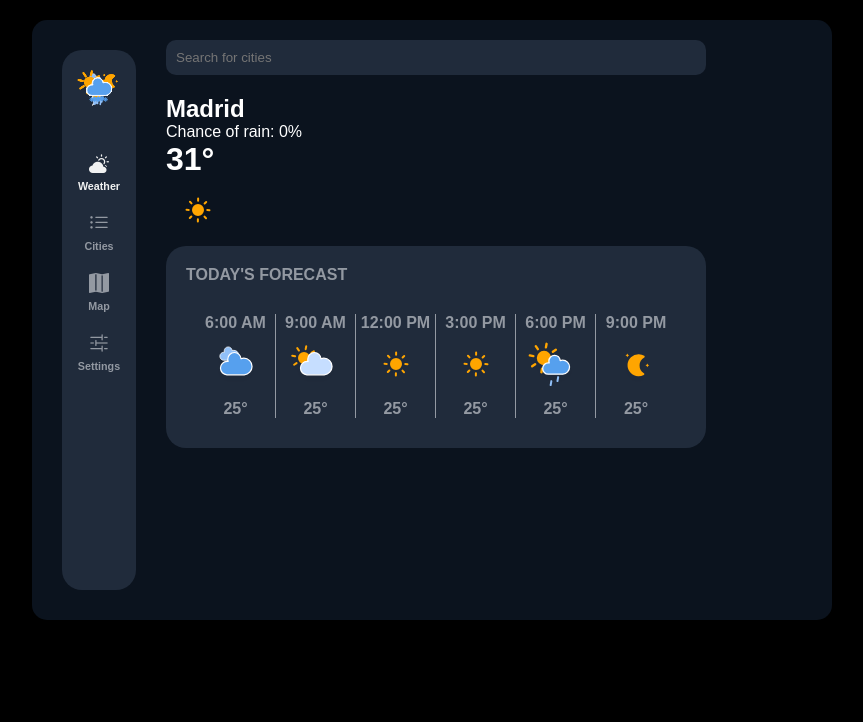
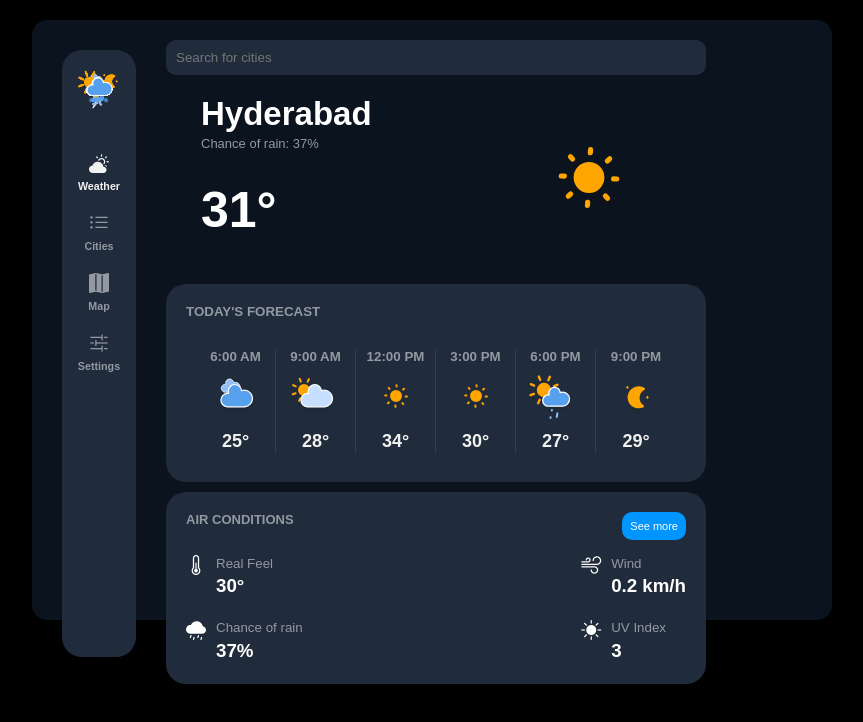
Before and after one commit to vikas-bareth/weather-forecast-card, a website: page index.html in a window 1280 px wide. Shown: the whole page, without its empty margins (208-1071 px from the left). Drawn offline with nearby package versions, Linux system fonts and the light colour scheme.

Commit message:
completed main and nav area

```diff
--- a/index.html
+++ b/index.html
@@ -42,8 +42,8 @@
             </div>
             <div class="results">
                 <div class="left-div">
-                    <h2>Madrid</h2>
-                    <p>Chance of rain: 0%</p>
+                    <h2>Hyderabad</h2>
+                    <p>Chance of rain: 37%</p>
                     <h1>31&deg;</h1>
                 </div>
                 <div class="right-div">
@@ -66,40 +66,87 @@
                     <div class="weather-icon">
                         <img src="./images/animated/cloudy-day-1.svg" alt="clody-morning">
                     </div>
-                    <h4>25&deg;</h4>
+                    <h4>28&deg;</h4>
                 </div>
                 <div class="forecast-divs">
                     <p>12:00 PM</p>
                     <div class="weather-icon">
                         <img src="./images/animated/day.svg" alt="clody-morning">
                     </div>
-                    <h4>25&deg;</h4>
+                    <h4>34&deg;</h4>
                 </div>
                 <div class="forecast-divs">
                     <p>3:00 PM</p>
                     <div class="weather-icon">
                         <img src="./images/animated/day.svg" alt="clody-morning">
                     </div>
-                    <h4>25&deg;</h4>
+                    <h4>30&deg;</h4>
                 </div>
                 <div class="forecast-divs">
                     <p>6:00 PM</p>
                     <div class="weather-icon">
                         <img src="./images/animated/rainy-1.svg" alt="evening">
                     </div>
-                    <h4>25&deg;</h4>
+                    <h4>27&deg;</h4>
                 </div>
                 <div class="forecast-divs day-last-time">
                     <p>9:00 PM</p>
                     <div class="weather-icon">
                         <img src="./images/animated/night.svg" alt="clody-morning">
                     </div>
-                    <h4>25&deg;</h4>
+                    <h4>29&deg;</h4>
                 </div>
                 </div>
 
             </div>
-            <div></div>
+            <div class="air-condition-container">
+                <div class="captions">
+                    <span>AIR CONDITIONS</span>
+                    <button>See more</button>
+                </div>
+                <div class="row1">
+                    <div class="left-side">
+                        <div class="icon-div">
+                            <span class="bi bi-thermometer-half"></span>
+                        </div>
+                        <div class="text-div">
+                            <p>Real Feel</p>
+                            <h3> 30&deg;</h3>
+                        </div>
+                    </div>
+                    <div class="right-side">
+                        <div class="icon-div">
+                            <span class="bi bi-wind"></span>
+                        </div>
+                        <div class="text-div">
+                            <p>Wind</p>
+                            <h3> 0.2 km/h</h3>
+
+                        </div>
+                    </div>
+                </div>
+
+                <div class="row2">
+                    <div class="left-side">
+                        <div class="icon-div">
+                            <span class="bi bi-cloud-drizzle-fill"></span>
+                        </div>
+                        <div class="text-div">
+                            <p>Chance of rain</p>
+                            <h3> 37%</h3>
+                        </div>
+                    </div>
+                    <div class="right-side">
+                        <div class="icon-div">
+                            <span class="bi bi-sun-fill"></span>
+                        </div>
+                        <div class="text-div">
+                            <p>UV Index</p>
+                            <h3> 3</h3>
+                        </div>
+                    </div>
+                </div>
+            </div>
         </main>
 
     </div>
--- a/styles.css
+++ b/styles.css
@@ -56,16 +56,44 @@ h6{
 .search-box input{
     width: 100%;
     padding: 10px;
-    margin: 20px 0px;
     border: none;
     border-radius: 10px;
     background-color: rgb(32, 43, 59);
     color: #F0F1F1;
+    margin-top: 20px;
 }
 
 input:focus{
     outline:1px solid #F0F1F1;
 }
+.results{
+    display: flex;
+    justify-content: space-between;
+    padding: 0px 35px;
+    margin: 20px 0px;
+}
+.left-div h2{
+    font-size: 33px;
+    margin-bottom: 3px;
+}
+.left-div p{
+    color: #9399A2;
+    font-size: small;
+}
+.left-div h1{
+    margin-top: 30px;
+    font-size: 50px;
+}
+.right-div{
+    width: 35%;
+    height: 100%;
+}
+.right-div img{
+    width: 100%;
+    height: 100%;
+    align-self: flex-start;
+}
+
 
 .day-forecast-container{
     display: flex;
@@ -77,6 +105,7 @@ input:focus{
     color:#9399A2;
     font-family: Arial, Helvetica, sans-serif;
     font-weight: 550;
+    font-size: smaller;
 }
 
 .day-times{
@@ -86,8 +115,81 @@ input:focus{
 }
 .forecast-divs{
     width: 80px;
-    border-right:1px solid #9399A2;
+    border-right:1px solid #4e4e4e8c;
+}
+.forecast-divs h4{
+    font-size: large;
+    color: #F0F1F1;
 }
 .day-last-time{
     border-right: 0;
 }
+.air-condition-container{
+    margin: 10px 0px;
+    padding: 20px;
+    background-color: rgb(32, 43, 59);
+    border: none;
+    border-radius: 20px;
+}
+.captions{
+    display: flex;
+    justify-content: space-between;
+}
+.captions span{
+    font-size: small;
+    color: #9399A2;
+    font-weight: 550;
+}
+.captions button{
+    font-size: 11px;
+    border: none;
+    color: white;
+    border-radius: 10px;
+    padding: 8px;
+    background-color: #0095FF;
+}
+/* .row1,.row2{
+    display: flex;
+    justify-content: space-between;
+}
+
+.row1 div span{
+    font-size: 15px;
+    font-weight: 400;
+}
+.row1 div h3{
+    font-size: medium;
+
+}
+.row2 div span{
+    font-size: 15px;
+    font-weight: 400;
+}
+.row2 div h3{
+    font-size: medium;
+    text-align: center;
+
+}  */
+.row1{
+    margin-top: 15px;
+    display: flex;
+    justify-content: space-between;
+}
+
+.left-side,.right-side{
+    display: flex;
+    gap: 10px;
+}
+.text-div{
+   line-height: 1.4;
+}
+.text-div p{
+    font-size: smaller;
+    color: #9399A2;
+}
+.row2{
+    display: flex;
+    justify-content: space-between;
+    margin-right: 20px;
+    margin-top: 20px;
+}
```
